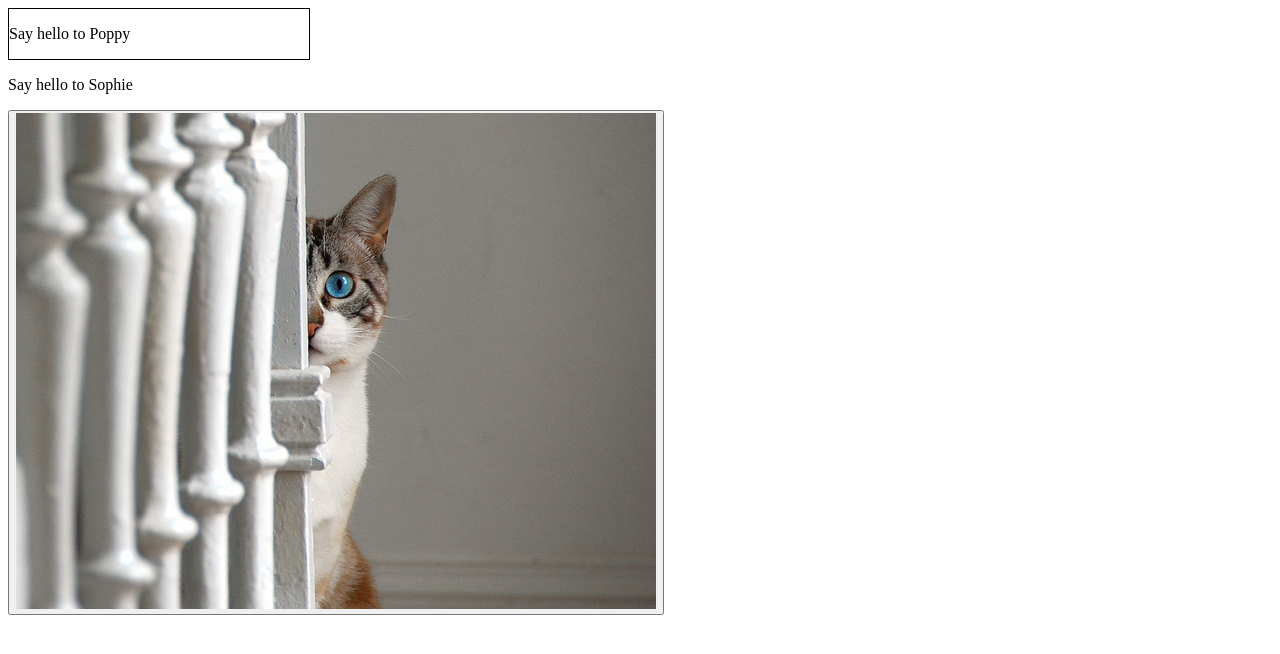
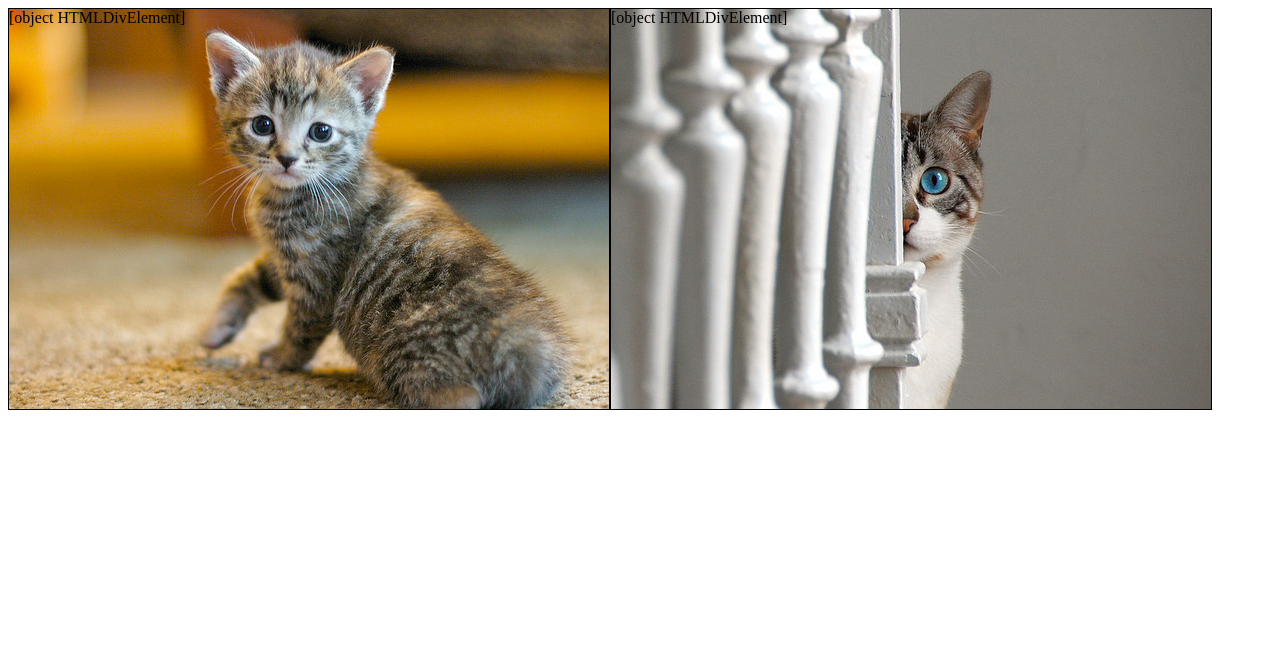
Before and after one commit to Cubittz/cat-clicker, a plain HTML site: page index.html in a window 1280 px wide. Drawn offline with Linux system fonts and the light colour scheme.

Commit message:
Improve second cat experience

```diff
--- a/css/site.css
+++ b/css/site.css
@@ -1,9 +1,10 @@
+.display-cats {
+    display: flex;
+}
+
 .cat {
     border: 1px solid black;
-    width: 300px;
-    height: auto;
-    background-image: "/img/cat.jpg";
+    width: 600px;
+    height: 400px;
+    flex-wrap: wrap;
 }
-
-.cat .cat1 {
-}
--- a/index.html
+++ b/index.html
@@ -6,15 +6,16 @@
     <link href="css/site.css" rel="stylesheet" />
 </head>
 <body>
+<div class="display-cats" id="cats">
     <div class="cat cat1" onclick="addOne('cat1Counter');">
         <p>Say hello to <span id="cat1"></span></p>
         <p id="cat1Counter"></p>
     </div>
-    <div style="width:40%">
+    <div class="cat cat2" onclick="addOne('cat2Counter');">
         <p>Say hello to <span id="cat2"></span></p>
         <p id="cat2Counter"></p>
-        <button onclick="addOne('cat2Counter');"><img src="img/cat2.jpg" /></button>
     </div>
+</div>
     <script type="text/javascript" src="js/script.js"></script>
 </body>
 </html>
--- a/js/script.js
+++ b/js/script.js
@@ -1,13 +1,27 @@
-var cats = {
-    CAT_1: "Poppy",
-    CAT_2: "Sophie"
-};
+var cats = [
+    {name: "Poppy", url: "img/cat.jpg"},
+    {name: "Sophie", url: "img/cat2.jpg"}
+    ];
 
-var cat1 = document.getElementById("cat1");
-var cat2 = document.getElementById("cat2");
+var catsHTML = document.getElementById("cats");
+catsHTML.innerHTML = '';
 
-cat1.innerHTML = cats.CAT_1;
-cat2.innerHTML = cats.CAT_2;
+for (var i = 0; i < cats.length; i++) {
+    var cat = cats[i];
+    catUrl = 'url(' + cat.url + ')';
+    catName = cat.name;
+
+    var elem = document.createElement('div');
+    elem.className ='cat';
+    elem.style.backgroundImage = catUrl;
+
+    var name = document.createElement('div');
+    name.innerHTML = catName;
+
+    catsHTML.appendChild(elem);
+    elem.innerHTML = name;
+}
+
 
 function addOne(element) {
     var counter = document.getElementById(element);
```
